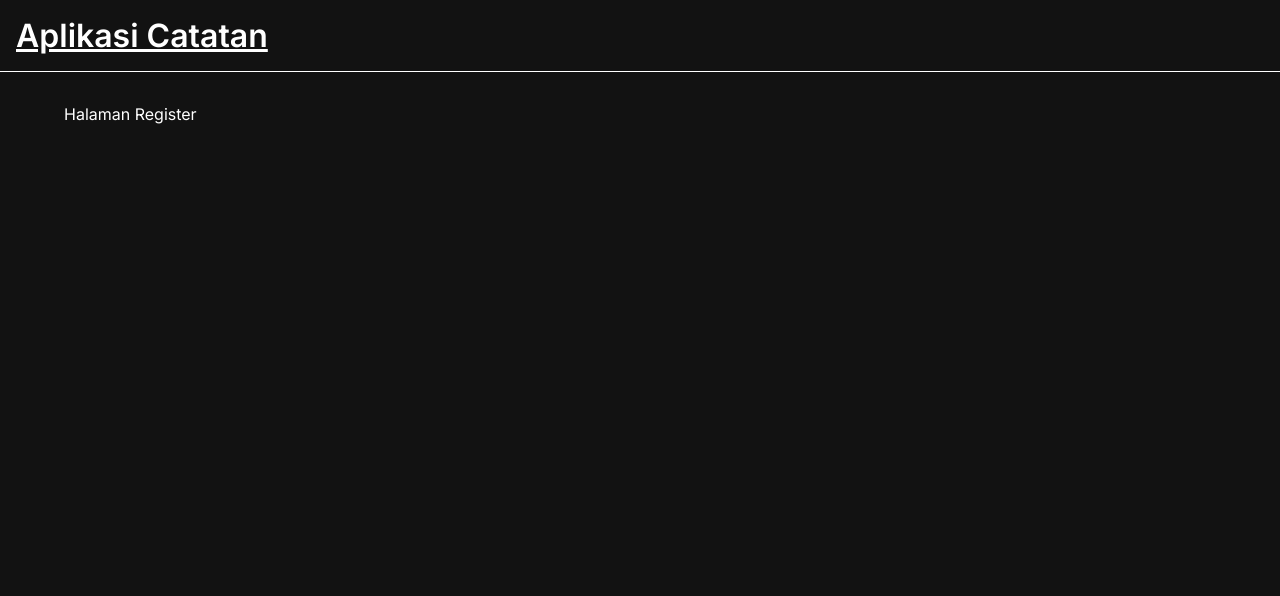
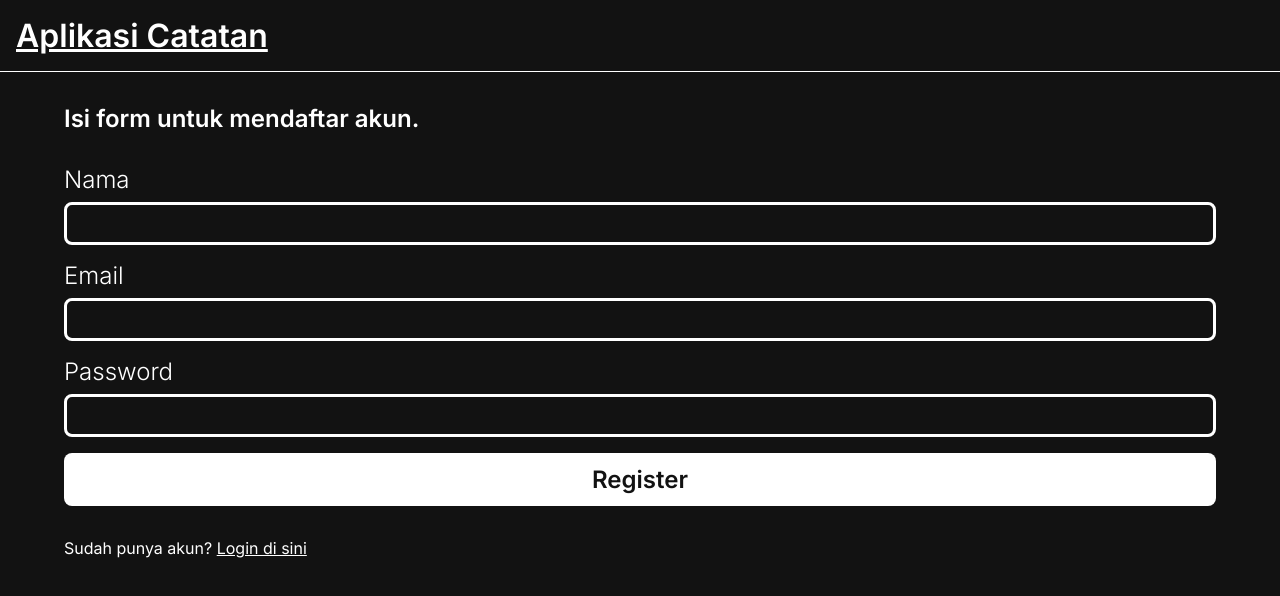
Before and after one commit to haninafis/Note-App, a React (Create React App) app: page /register in a window 1280 px wide. Shown: the top 596 px of the page. Built offline with nearby package versions, Linux system fonts and the light colour scheme.

Commit message:
Add Register Page

```diff
--- a/src/App.js
+++ b/src/App.js
@@ -7,6 +7,7 @@
 import { Link } from 'react-router-dom';
 import Navigation from './Components/Navigation';
 import NotFound from './Pages/NotFound';
+import RegisterPage from './Pages/RegisterPage';
 
 class App extends React.Component {
   constructor(props) {
@@ -27,7 +28,7 @@
           <main>
             <Routes>
               <Route path="/*" element={<p>Halaman Login</p>} />
-              <Route path="/register" element={<p>Halaman Register</p>} />
+              <Route path="/register" element={<RegisterPage/>} />
             </Routes>
           </main>
         </div>
--- /dev/null
+++ b/src/Components/RegisterInput.js
@@ -0,0 +1,73 @@
+import React from 'react';
+import PropTypes from 'prop-types';
+
+class RegisterInput extends React.Component {
+  constructor(props) {
+    super(props)
+
+    this.state = {
+      name: '',
+      email: '',
+      password: '',
+    }
+
+    this.onNameChange = this.onNameChange.bind(this);
+    this.onEmailChange = this.onEmailChange.bind(this);
+    this.onPasswordChange = this.onPasswordChange.bind(this);
+    this.onSubmitHandler = this.onSubmitHandler.bind(this);
+  }
+
+  onNameChange(event) {
+    this.setState(() => {
+      return {
+        name: event.target.value,
+      };
+    });
+  }
+
+  onEmailChange(event) {
+    this.setState(() => {
+      return {
+        email: event.target.value
+      };
+    });
+  }
+
+  onPasswordChange(event) {
+    this.setState(() => {
+      return {
+        password: event.target.value
+      };
+    })
+  }
+
+  onSubmitHandler(event) {
+    event.preventDefault();
+
+    this.props.register({
+      name: this.state.name,
+      email: this.state.email,
+      password: this.state.password,
+    });
+  }
+
+  render() {
+    return (
+      <form onSubmit={this.onSubmitHandler} className='input-register'>
+        <label for="name">Nama</label>
+        <input type="text" value={this.state.name} onChange={this.onNameChange} />
+        <label for="name">Email</label>
+        <input type="email" value={this.state.email} onChange={this.onEmailChange} />
+        <label for="name">Password</label>
+        <input type="password" autoComplete='current-password' value={this.state.password} onChange={this.onPasswordChange} />
+        <button>Register</button>
+      </form>
+    )
+  }
+}
+
+RegisterInput.propTypes = {
+  register: PropTypes.func.isRequired,
+};
+
+export default RegisterInput;
--- /dev/null
+++ b/src/Pages/RegisterPage.js
@@ -0,0 +1,25 @@
+import React from 'react';
+import { Link, useNavigate } from 'react-router-dom';
+import RegisterInput from '../Components/RegisterInput';
+import { register } from '../utils/network-data';
+
+function RegisterPage() {
+  const navigate = useNavigate();
+
+  async function onRegisterHandler(user) {
+    const { error } = await register(user);
+    if (!error) {
+      navigate('/');
+    }
+  }
+
+  return (
+    <section className='register-page'>
+      <h2>Isi form untuk mendaftar akun.</h2>
+      <RegisterInput register={onRegisterHandler} />
+      <p>Sudah punya akun? <Link to="/">Login di sini</Link></p>
+    </section>
+  )
+}
+
+export default RegisterPage;
```
